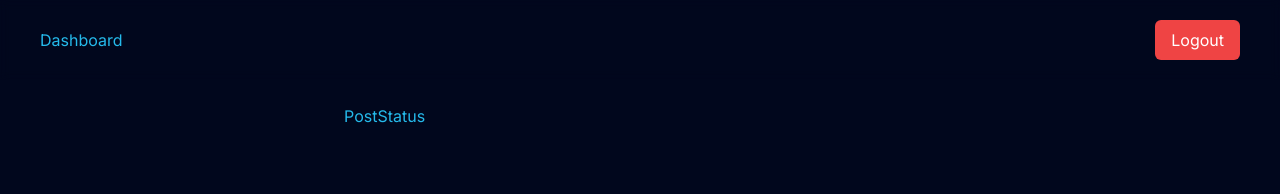
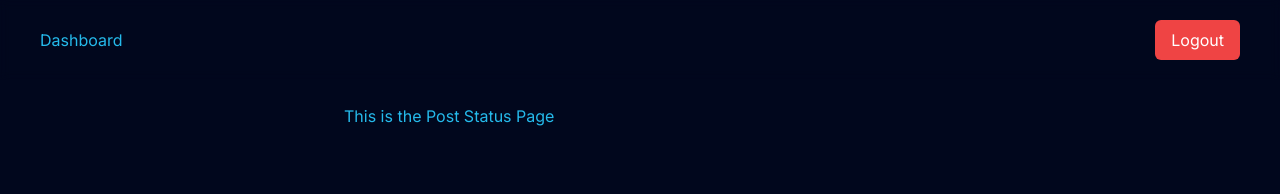
Before and after one commit to AadarshaKhatri/Portfolio, a Next.js app: page /admin/site-controller in a window 1280 px wide. Both pictures are taken after a click on the element "Posts". Shown: the top 194 px of the page. Built offline with nearby package versions, Linux system fonts and the light colour scheme; no server answers; the database is empty.

Commit message:
chores:File structure updated

```diff
--- a/app/(authenticated)/admin/site-controller/components/AccountStatus/Account_Status.tsx
+++ b/app/(authenticated)/admin/site-controller/account/AccountStatus.tsx
@@ -1,9 +1,10 @@
 "use client";
 import { UserModel } from "@/app/types/interfaces";
-import { Suspense, useActionState, useEffect, useState } from "react";
+import { useActionState, useEffect, useState } from "react";
 import { getUser, UpdateAccount } from "./action";
 import { toast } from "sonner";
-import ImagePre from "./components/IamgePre";
+import ImagePre from "./components/ImagePre";
+
 const AccountStatus = () => {
   const [state, action] = useActionState(UpdateAccount, null);
   const [user, setUser] = useState<UserModel>();
--- a/app/(authenticated)/admin/site-controller/components/AccountStatus/action.ts
+++ b/app/(authenticated)/admin/site-controller/account/action.ts
@@ -1,6 +1,5 @@
 "use server";
 import prisma from "@/app/lib/db";
-import { error } from "console";
 
 
 interface UpdateUserTypes  {
@@ -56,7 +55,7 @@ export async function UpdateAccount(prevState:UpdateUserTypes,formData:FormData)
     }
 
   }catch(err){
-    console.log("Error Message:")
+    console.log("Error Message:",err)
     return({
       error:"Failed to update the user",
       success:false,
--- a/app/(authenticated)/admin/site-controller/components/PostStatus/PostStatus.tsx
+++ /dev/null
@@ -1,9 +0,0 @@
-
-
-const PostStatus = () => {
-  return (
-    <div className="text-primary">PostStatus</div>
-  )
-}
-
-export default PostStatus
--- a/app/(authenticated)/admin/site-controller/components/ProjectStatus/ProjectStatus.tsx
+++ /dev/null
@@ -1,17 +0,0 @@
-import AddProjectDialouge from "./components/DiaologueBox/DialougeBox"
-
-
-
-const ProjectStatus = () => {
-  return (
-    <div className="text-primary">
-      ProjectStatus
-      <div className="mt-10">
-        <AddProjectDialouge/>
-      </div>
-    </div>
-
-  )
-}
-
-export default ProjectStatus
--- /dev/null
+++ b/app/(authenticated)/admin/site-controller/post/PostStatus.tsx
@@ -0,0 +1,11 @@
+
+
+const PostStatus = () => {
+  return (
+    <div className="text-primary">
+      This is the Post Status Page
+    </div>
+  )
+}
+
+export default PostStatus
--- /dev/null
+++ b/app/(authenticated)/admin/site-controller/project/ProjectStatus.tsx
@@ -0,0 +1,15 @@
+
+
+
+const ProjectStatus = () => {
+  return (
+    <section>
+      <div className="flex flex-col justify-center items-center">
+
+
+      </div>
+    </section>
+  )
+}
+
+export default ProjectStatus
--- a/app/(authenticated)/admin/site-controller/components/ProjectStatus/components/DiaologueBox/DialougeBox.tsx
+++ b/app/(authenticated)/admin/site-controller/project/components/DialogueBox.tsx
@@ -1,5 +1,5 @@
-import React, { useState } from 'react';
-
+"use client";
+import { useState } from "react";
 export default function AddProjectDialouge() {
   const [open, setOpen] = useState(false);
   const [email, setEmail] = useState('');
```
Also changed, not shown: app/(authenticated)/admin/site-controller/page.tsx (+5 -4 lines), app/(authenticated)/admin/site-controller/account/components/ImagePre.tsx (renamed from app/(authenticated)/admin/site-controller/components/AccountStatus/components/IamgePre.tsx), app/(authenticated)/admin/site-controller/experience/ExperienceStatus.tsx (renamed from app/(authenticated)/admin/site-controller/components/ExperienceStatus/ExperienceStatus.tsx).
